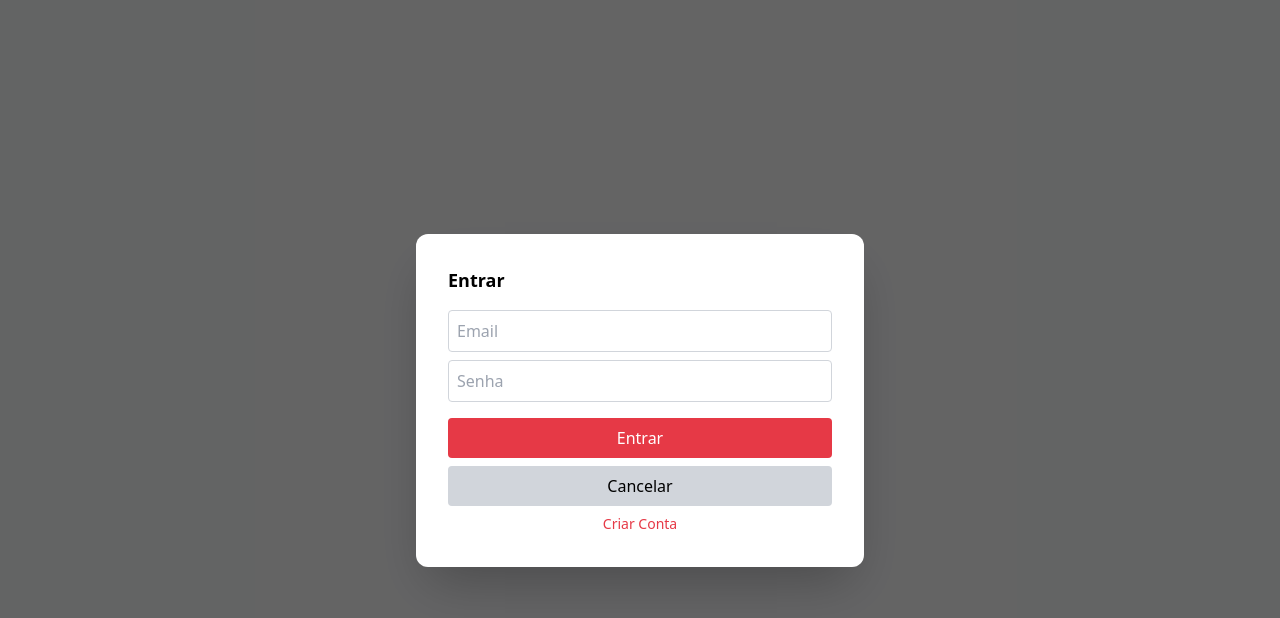
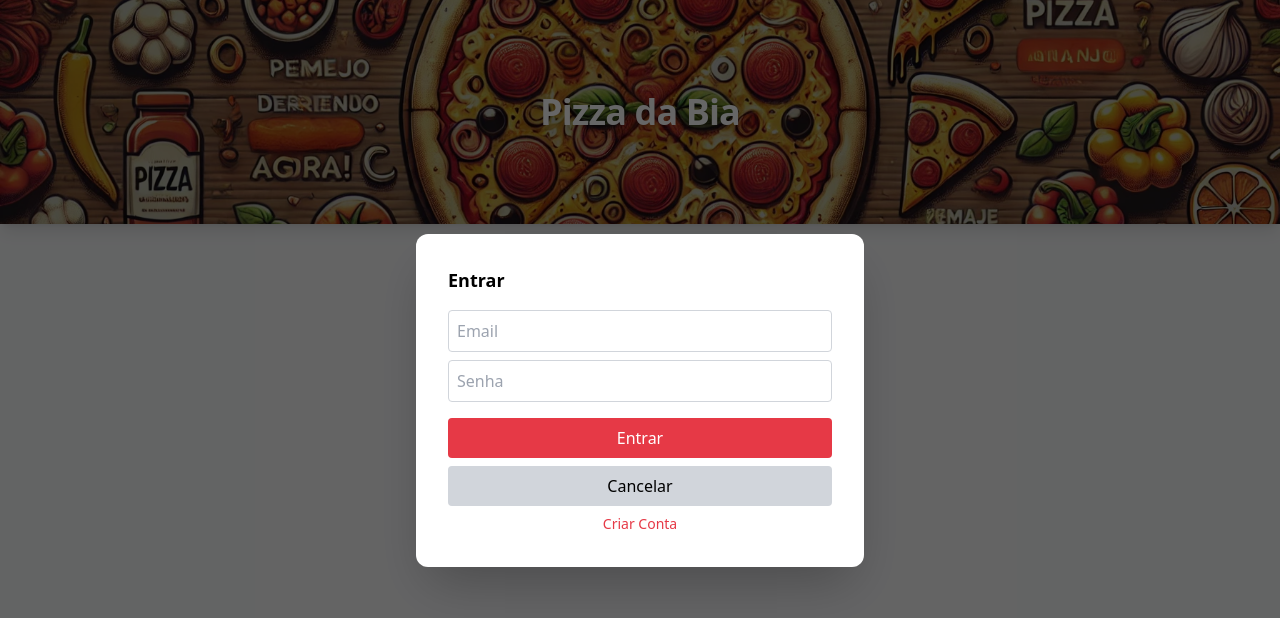
Before and after one commit to Shouked/pizzaria-frontend, a React (Create React App) app: page / in a window 1280 px wide. Shown: the top 618 px of the page. Built offline with nearby package versions, Linux system fonts and the light colour scheme; no server answers.

Commit message:
Atualizar o App.js

```diff
--- a/src/App.js
+++ b/src/App.js
@@ -93,6 +93,19 @@ function App() {
   return (
     <ThemeProvider>
       <div className="min-h-screen bg-gray-50 flex flex-col font-sans">
+        {/* Header */}
+        <header className="bg-white shadow-lg w-full z-40">
+          <div className="relative w-full h-40 sm:h-48 md:h-56">
+            <img src="/pizza.png" alt="Banner da Pizzaria" className="w-full h-full object-cover brightness-75" />
+            <div className="absolute inset-0 flex items-center justify-center">
+              <span className="text-white text-2xl sm:text-3xl md:text-4xl font-extrabold tracking-tight drop-shadow-lg">
+                Pizza da Bia
+              </span>
+            </div>
+          </div>
+        </header>
+
+        {/* Login modal */}
         {isLoginOpen && (
           <div className="fixed inset-0 bg-black bg-opacity-60 flex items-center justify-center z-50">
             <div className="bg-white p-8 rounded-xl shadow-2xl w-11/12 max-w-md max-h-[80vh] overflow-y-auto">
@@ -109,6 +122,7 @@ function App() {
           </div>
         )}
 
+        {/* Register modal */}
         {isRegisterOpen && (
           <div className="fixed inset-0 bg-black bg-opacity-60 flex items-center justify-center z-50">
             <div className="bg-white p-8 rounded-xl shadow-2xl w-11/12 max-w-lg max-h-[80vh] overflow-y-auto">
@@ -123,13 +137,15 @@ function App() {
           </div>
         )}
 
+        {/* Rotas principais */}
         <main className="flex-1 pb-20">
           <Routes>
-            <Route path="/" element={user?.isSuperAdmin
-              ? <SuperAdminPanel />
-              : user?.isAdmin
-              ? <Admin user={user} setIsLoginOpen={setIsLoginOpen} />
-              : <div className="flex justify-center items-center h-full" />} />
+            <Route
+              path="/"
+              element={user?.isSuperAdmin
+                ? <SuperAdminPanel />
+                : <Navigate to={`/${currentTenantId || ''}`} replace />}
+            />
             <Route path="/:tenantId" element={<Menu cart={cart} setCart={setCart} setIsLoginOpen={setIsLoginOpen} />} />
             <Route path="/:tenantId/order-summary" element={<OrderSummary user={user} setIsLoginOpen={setIsLoginOpen} cart={cart} setCart={setCart} />} />
             <Route path="/:tenantId/orders" element={
@@ -150,6 +166,7 @@ function App() {
           </Routes>
         </main>
 
+        {/* Toast messages */}
         <ToastContainer position="top-right" autoClose={3000} hideProgressBar closeOnClick pauseOnHover theme="light" />
       </div>
     </ThemeProvider>
```
